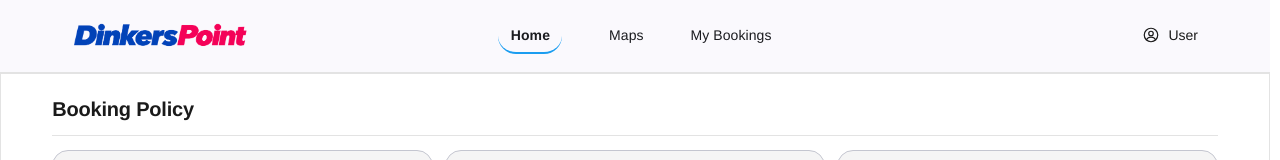
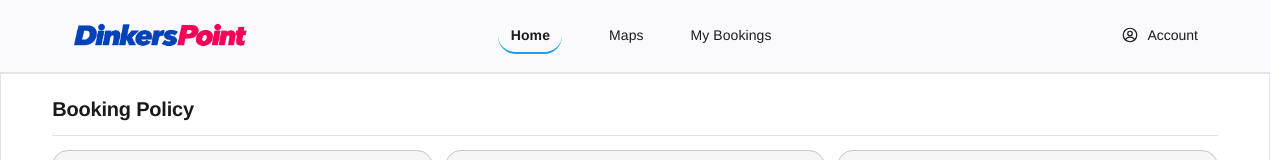
Before and after one commit to cccabalde-lab/dinkerspoint-fe, an Angular app: page / in a window 1280 px wide. Shown: the top 160 px of the page. Built offline with nearby package versions, Linux system fonts and the light colour scheme.

Commit message:
feat(ui): show account label based on auth state

```diff
--- a/src/app/shared/components/site-header/site-header.component.html
+++ b/src/app/shared/components/site-header/site-header.component.html
@@ -47,7 +47,7 @@
           <circle cx="12" cy="10" r="3" />
           <path d="M5.8 18.4a7.2 7.2 0 0 1 12.4 0" />
         </svg>
-        <span class="header__account-label">User</span>
+        <span class="header__account-label">{{ isAuthenticated() ? 'User' : 'Account' }}</span>
       </span>
     </button>
   </mat-toolbar>
```
